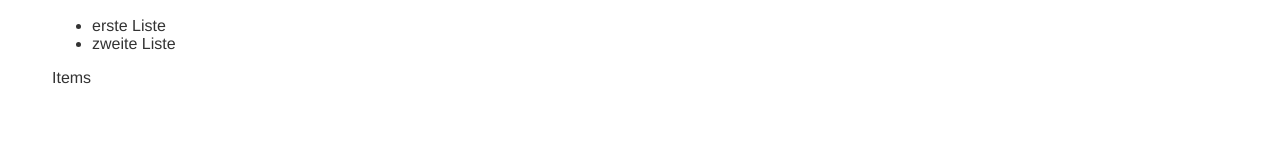
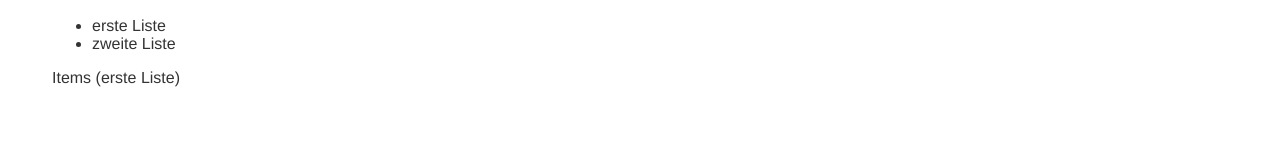
Before and after one commit to ChrisDunko/check-3, a Vue app: page / in a window 1280 px wide. Both pictures are taken after a click on the item "erste Liste". Shown: the part 124-283 px from the top of the page. Built offline with nearby package versions, Linux system fonts and the light colour scheme.

Commit message:
items component

```diff
--- a/src/components/Items.vue
+++ b/src/components/Items.vue
@@ -1,11 +1,14 @@
 <template>
-  <p>Items</p>
+  <p>Items ({{ listName }})</p>
 </template>
 
 <script>
 import { defineComponent } from 'vue';
 export default defineComponent({
-  name: "Items"
+  name: "Items",
+  props: [
+      'listName'
+  ]
 });
 </script>
 
--- a/src/views/Check3.vue
+++ b/src/views/Check3.vue
@@ -3,7 +3,10 @@
   <lists
       v-on:selectList="setListFocus"
   ></lists>
-  <items></items>
+  <items
+      v-if="listFocus"
+      v-bind:listName="listFocus"
+  ></items>
   <new
       v-if="listNewDialog"
       dialog-type="List"
```
